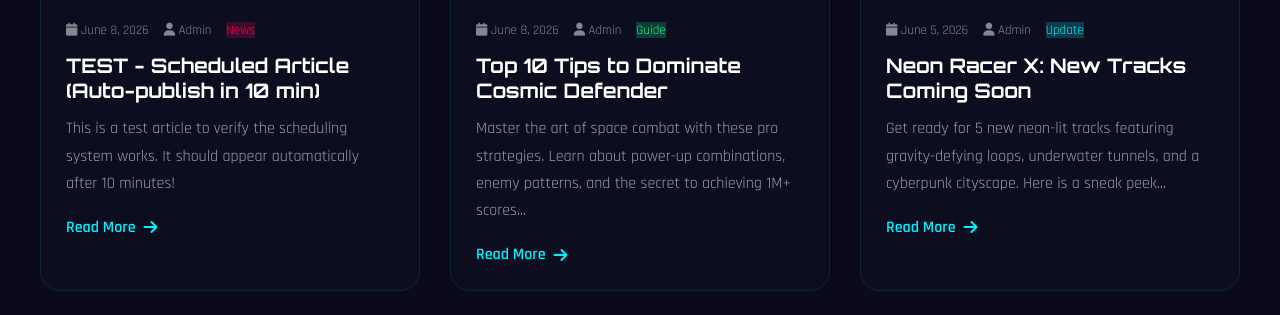
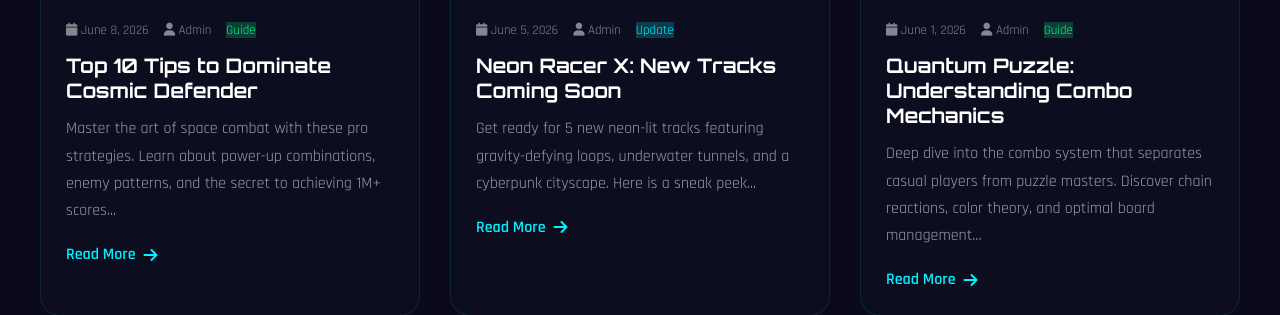
Before and after one commit to farndimini/nexus_arena, a plain HTML site: page index.html in a window 1280 px wide. Shown: the part 3232-3547 px from the top of the page. Drawn offline with Linux system fonts and the light colour scheme; animation ran at ten frames a second.

Commit message:
Fix test article schedule to 23:22 (future time)

```diff
--- a/index.html
+++ b/index.html
@@ -1138,8 +1138,8 @@
               content: '<p>Get ready for the Summer Tournament 2026 - the most ambitious competitive event in Nexus Arena history!</p><h2>Tournament Format</h2><p>Three rounds across three games. Each round lasts 72 hours. Your best score in each game counts toward your total ranking.</p><h2>Prizes</h2><p>1st Place: 50,000 points + Exclusive Golden Avatar + Custom Title. 2nd Place: 25,000 points + Silver Avatar. 3rd Place: 10,000 points + Bronze Avatar. Top 10: 5,000 points each.</p><h2>Registration</h2><p>Registration opens June 10, 2026. No entry fee required. All players are welcome regardless of level or experience.</p><h2>New Features</h2><p>Live spectating mode, real-time bracket updates, and a tournament chat room. Watch your favorite players compete in real-time!</p>' },
             { id: 10, title: 'Behind the Scenes: How We Built Nexus Arena', category: 'News', tag: 'news', publishDate: '2026-06-20', author: 'Admin', image: 'https://picsum.photos/seed/bts/800/400', excerpt: 'A deep dive into the technology and design decisions behind Nexus Arena. From canvas rendering to real-time leaderboards.',
               content: '<p>Ever wondered how Nexus Arena works under the hood? In this article, we pull back the curtain on the technology powering your favorite browser games.</p><h2>The Rendering Engine</h2><p>We built a custom 2D rendering engine using HTML5 Canvas. No frameworks, no dependencies - just raw JavaScript for maximum performance. Every frame is optimized to deliver smooth 60fps gameplay.</p><h2>Real-Time Leaderboards</h2><p>Our leaderboard system uses WebSocket connections for instant updates. When a player scores points, everyone sees the change in real-time. No page refresh needed.</p><h2>Sound System</h2><p>All sound effects are generated procedurally using the Web Audio API. No audio files to download - the browser synthesizes every explosion, laser, and power-up sound in real-time.</p><h2>The Art of Neon</h2><p>Our visual style is inspired by cyberpunk aesthetics. We use CSS gradients, box shadows, and canvas glow effects to create the signature neon look without heavy GPU usage.</p><h2>What\'s Next</h2><p>We are working on multiplayer support, mobile touch controls, and a level editor. Stay tuned for more updates!</p>' },
-            { id:11, title:'TEST - Scheduled Article (Auto-publish in 10 min)', category:'News', tag:'news', publishDate:'2026-06-08T16:00:00', author:'Admin', image:'https://picsum.photos/seed/test123/800/400', excerpt:'This is a test article to verify the scheduling system works. It should appear automatically after 10 minutes!',
-              content:'<h2>Test Article</h2><p>This article was scheduled to appear 10 minutes after publishing. If you can see it, the scheduling system is working correctly!</p><h2>How Scheduling Works</h2><p>Each article has a <strong>publishDate</strong> field. Articles with future dates are hidden until that date arrives.</p><h2>Scheduled Articles</h2><p>You can schedule articles for any future date by setting the publishDate to a future timestamp. The system will automatically show them when the time comes.</p>' }
+            { id:11, title:'TEST - Scheduled Article (Auto-publish in 5 min)', category:'News', tag:'news', publishDate:'2026-06-08T23:22:00', author:'Admin', image:'https://picsum.photos/seed/test123/800/400', excerpt:'This is a test article to verify the scheduling system works. It should appear automatically after 5 minutes!',
+              content:'<h2>Test Article - Scheduling Works!</h2><p>This article was scheduled to appear at 23:22. If you can see it, the scheduling system is working correctly!</p><h2>How Scheduling Works</h2><p>Each article has a <strong>publishDate</strong> field. Articles with future dates are hidden until that date arrives. No server-side cron job needed - it works in the browser!</p><h2>To Schedule Your Own Articles</h2><p>Set publishDate to any future datetime like: <code>2026-06-15T12:00:00</code></p>' }
         ];
 
         function getPublishedArticles() {
```
Also changed, not shown: blog.html (+1 -1 lines).
